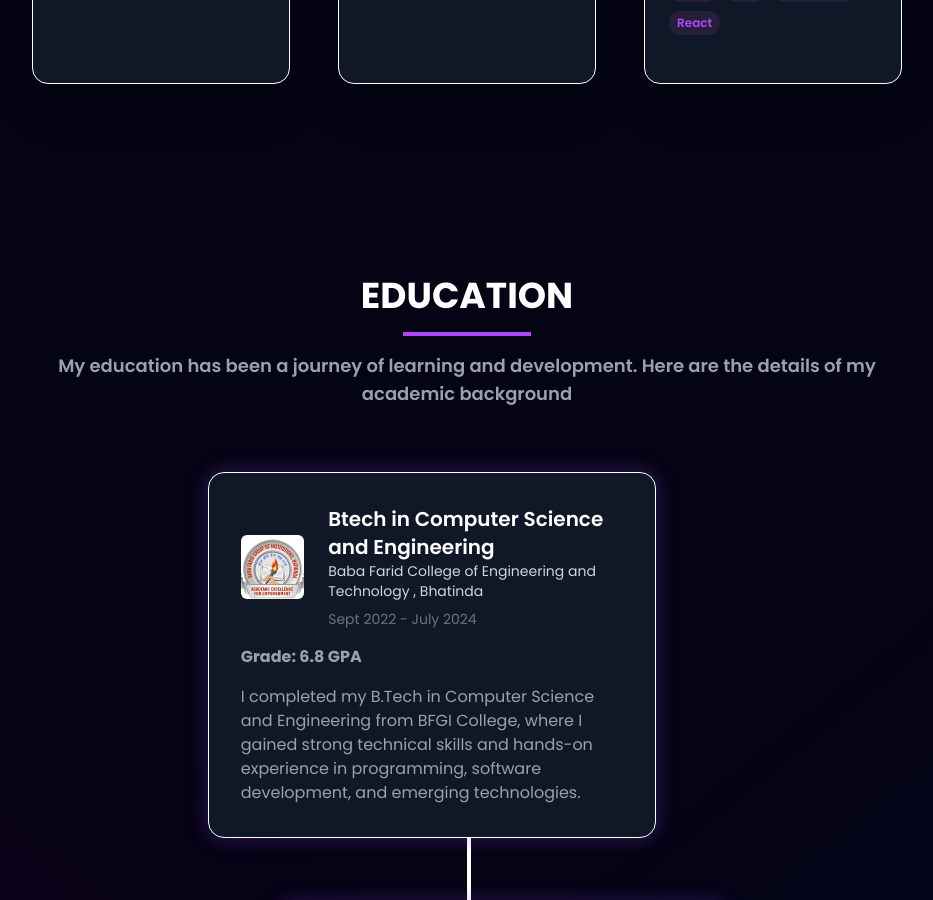
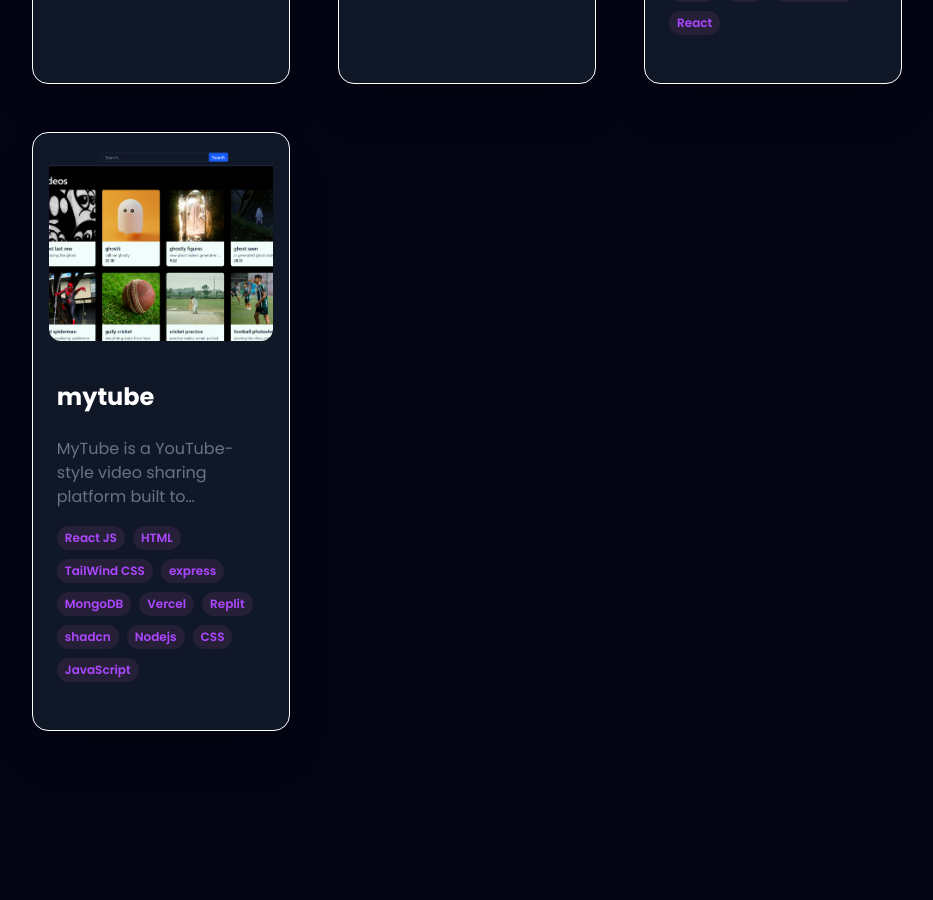
Before and after one commit to 1prveen01/myPortfolio, a React (Vite) app: page / in a window 1280 px wide. Shown: the part 4840-5740 px from the top of the page, without its empty margins (173-1106 px from the left). Built offline with nearby package versions, Linux system fonts and the light colour scheme.

Commit message:
Add MyTube project details and logo to the portfolio

```diff
--- a/src/Constant.js
+++ b/src/Constant.js
@@ -41,6 +41,7 @@ import todoApp from './assets/projects/todoapp.png';
 import weatherApp from './assets/projects/weatherapp.png';
 import netflixApp from './assets/projects/netflix.png';
 import mbaChaiWalaApp from './assets/projects/mbaChaiWala.png';
+import mytube from './assets/projects/mytube.png';
 
 
 
@@ -222,5 +223,15 @@ export const SkillsInfo = [
       github: "https://github.com/1prveen01/randomPassGenerator",
       webapp: "https://random-pass-generator-phi.vercel.app/",
     },
+    {
+      id: 6,
+      title: "mytube",
+      description:
+        "MyTube is a YouTube-style video sharing platform built to strengthen my full-stack skills. I gained experience in backend APIs with authentication and media handling, frontend integration with React + Vite, and deploying on Replit (backend) and Vercel (frontend) with proper environment setup and CORS configuration.",
+      image: mytube,
+      tags: ["React JS", "HTML","TailWind CSS","express", "MongoDB", "Vercel", "Replit", "shadcn","Nodejs", "CSS", "JavaScript"],
+      github: "https://github.com/1prveen01/mytube",
+      webapp: "https://mytube-okvl.vercel.app",
+    },
 
   ];
```
Also changed, not shown: src/assets/projects/mytube.png (added).
